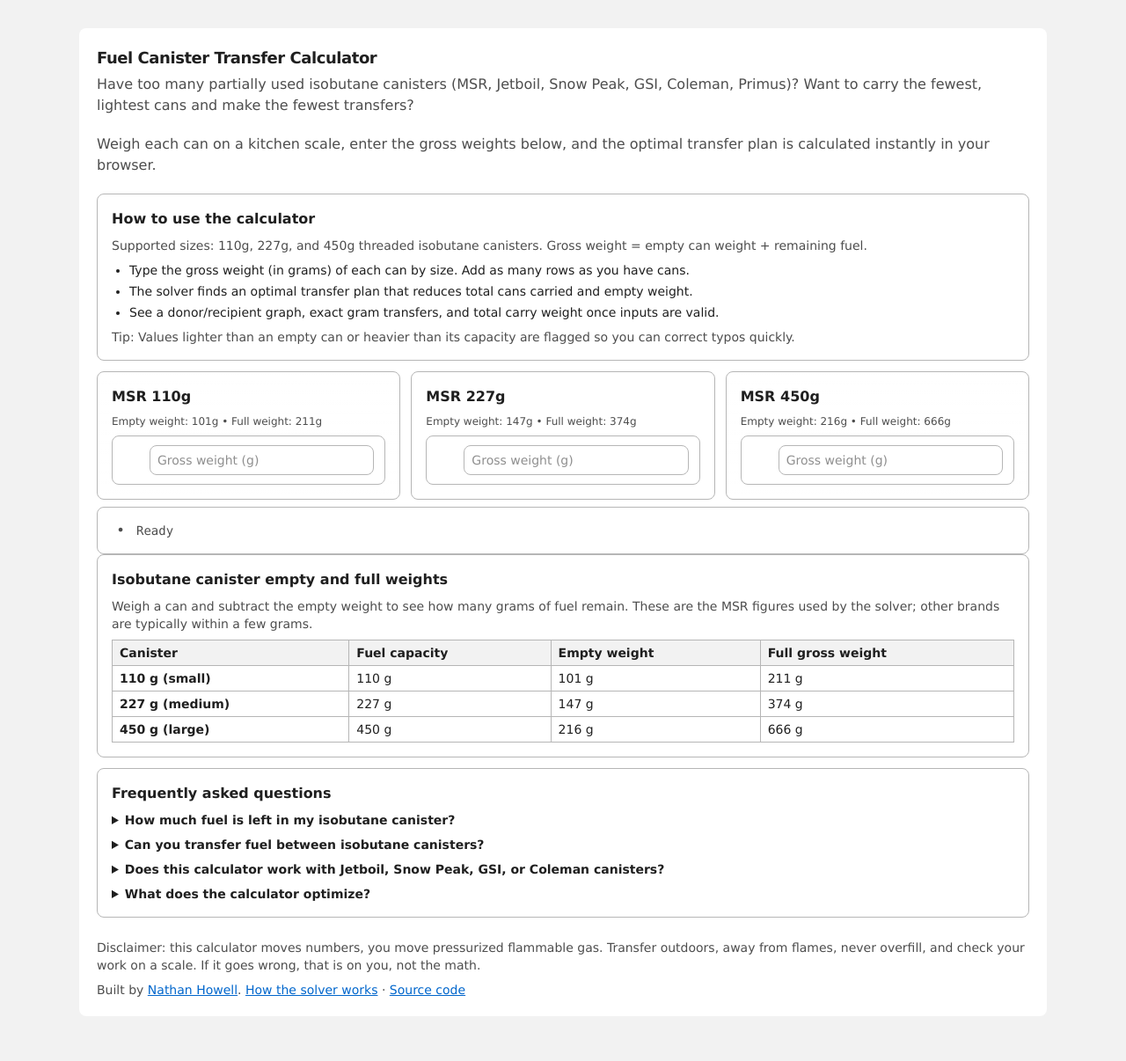
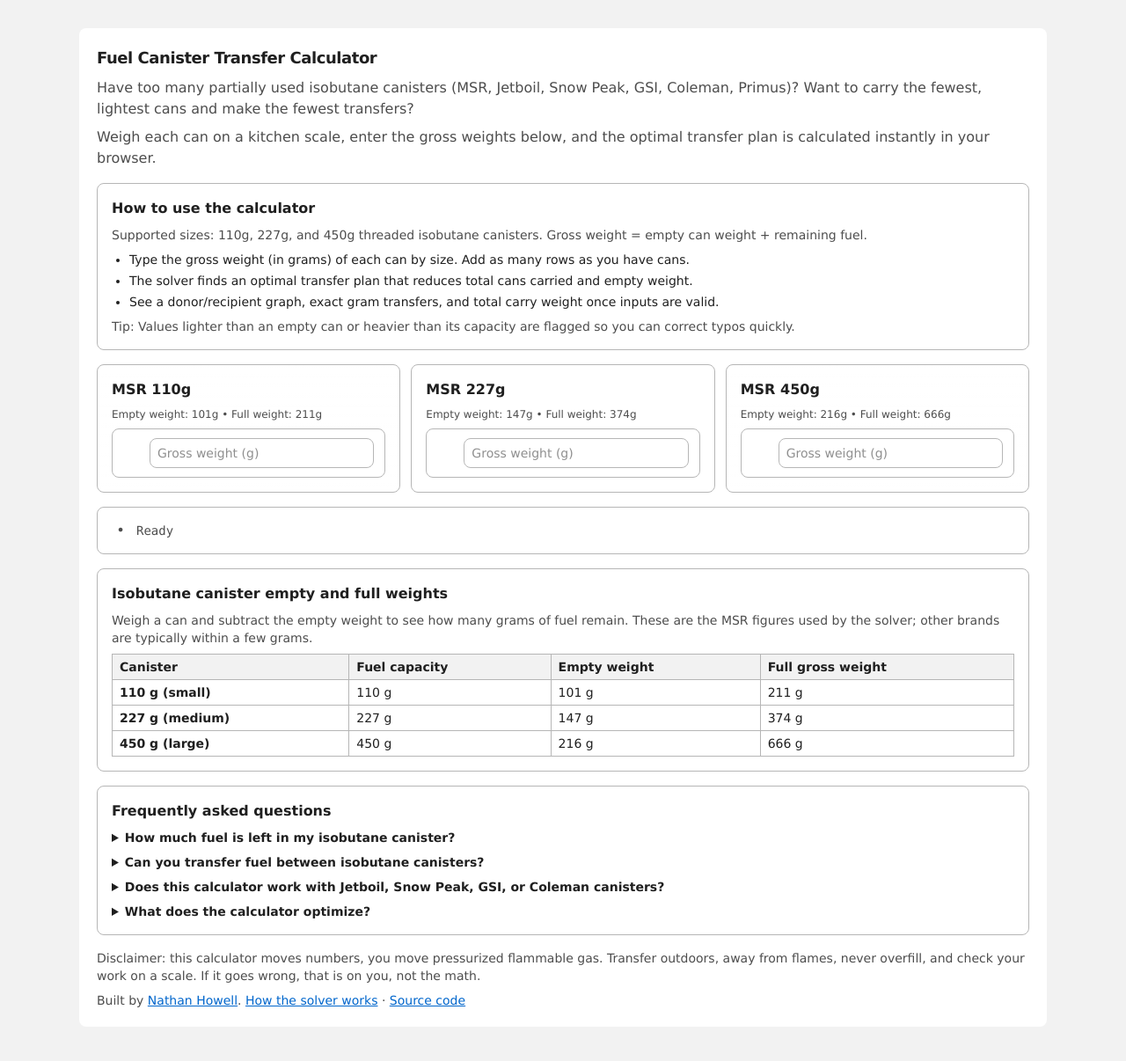
Before and after one commit to NathanHowell/fuel_can_packer, a website with bundled scripts: page index.html in a window 1280 px wide. Shown: the whole page at 88% size. Built offline with nearby package versions, Linux system fonts and the light colour scheme; files whose address does not match are found by name.

Commit message:
Give the top-level box stack one consistent gap instead of ad hoc margins

```diff
--- a/styles.css
+++ b/styles.css
@@ -22,8 +22,9 @@
     @apply min-h-screen bg-surface text-ink flex justify-center px-4 pt-8 pb-12 sm:px-6 font-sans;
   }
   .muted { @apply text-muted; }
-  header h1 { @apply mb-1 text-lg font-semibold tracking-tight; }
-  header p { @apply mb-5 text-muted; }
+  header { @apply grid gap-2; }
+  header h1 { @apply text-lg font-semibold tracking-tight; }
+  header p { @apply text-muted; }
   form { @apply grid gap-4; }
 }
 
@@ -36,8 +37,16 @@
     @apply w-full max-w-[1100px] bg-panel rounded-lg p-5 shadow-none;
   }
 
+  /* Index page: shell's direct children are a stack of boxes. Space them
+     with one gap here instead of ad hoc margins on each box, so the gap
+     is the same everywhere no matter which two boxes end up adjacent
+     (e.g. .results is display:none until a plan exists). */
+  .shell:not(.article) {
+    @apply grid gap-4;
+  }
+
   .info {
-    @apply panel p-4 bg-white grid gap-2 mb-3;
+    @apply panel p-4 bg-white grid gap-2;
   }
 
   .info h2 { @apply m-0 text-base font-semibold; }
@@ -54,7 +63,9 @@
   .weights th, .weights td { @apply border border-border px-2 py-1 text-left; }
   .weights thead th { @apply bg-surface font-semibold; }
 
-  .site-footer { @apply mt-6 text-sm grid gap-2; }
+  .site-footer { @apply text-sm grid gap-2; }
+  /* Article page's shell is plain block flow (no gap), so its footer still needs its own top margin. */
+  .shell.article .site-footer { @apply mt-6; }
 
   .article h2 { @apply mt-6 mb-2 text-base font-semibold; }
   .article h3 { @apply mt-4 mb-1 text-sm font-semibold; }
@@ -173,7 +184,6 @@
   }
 
   .results {
-    @apply mt-2;
     display: none;
   }
 
@@ -289,7 +299,7 @@
   }
 
   .status-row {
-    @apply panel mt-2 flex items-center gap-2 text-sm font-mono p-4 bg-white;
+    @apply panel flex items-center gap-2 text-sm font-mono p-4 bg-white;
   }
 
   .status-icon { @apply text-base w-5 h-5 inline-flex items-center justify-center; }
```
